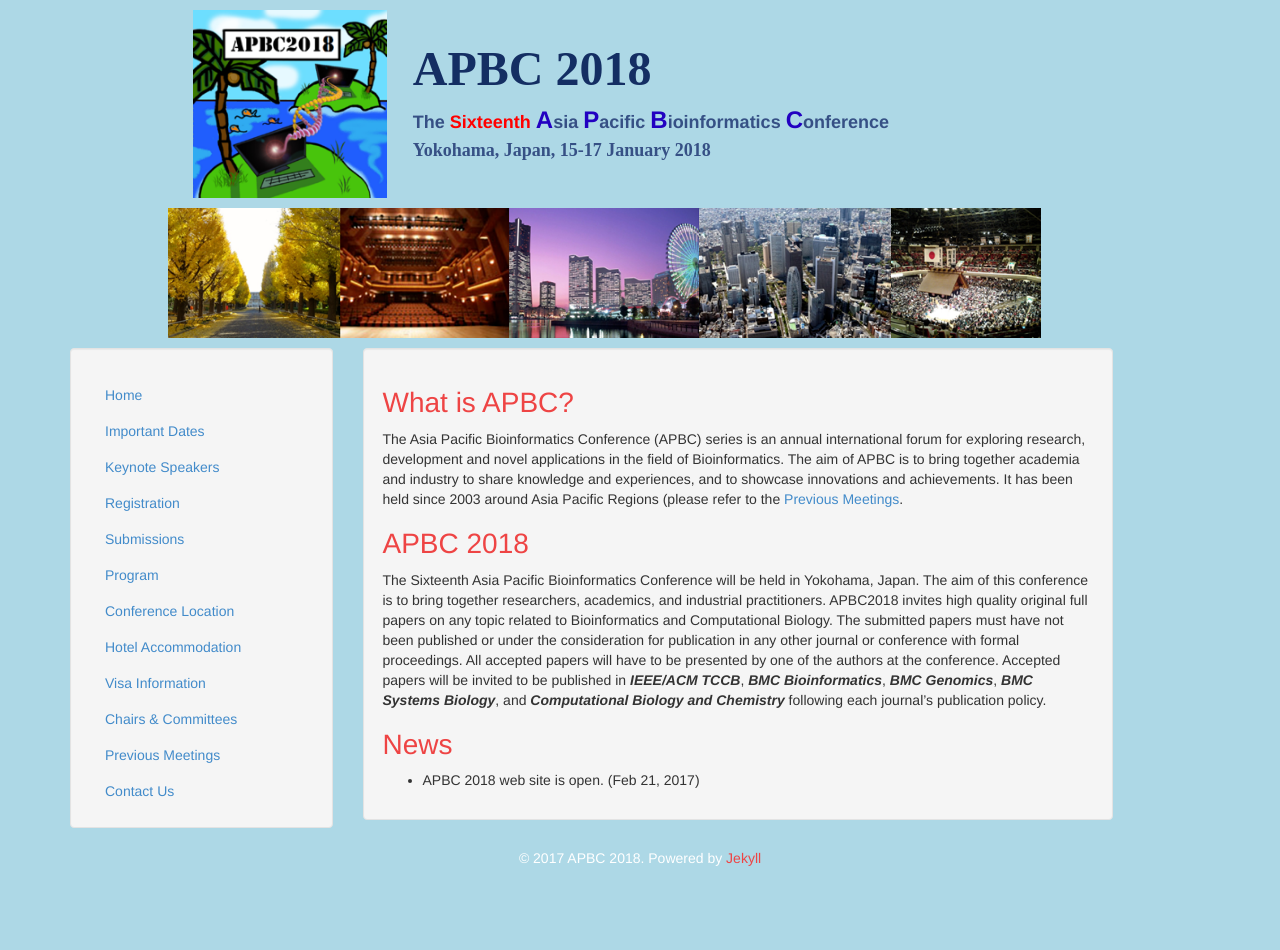
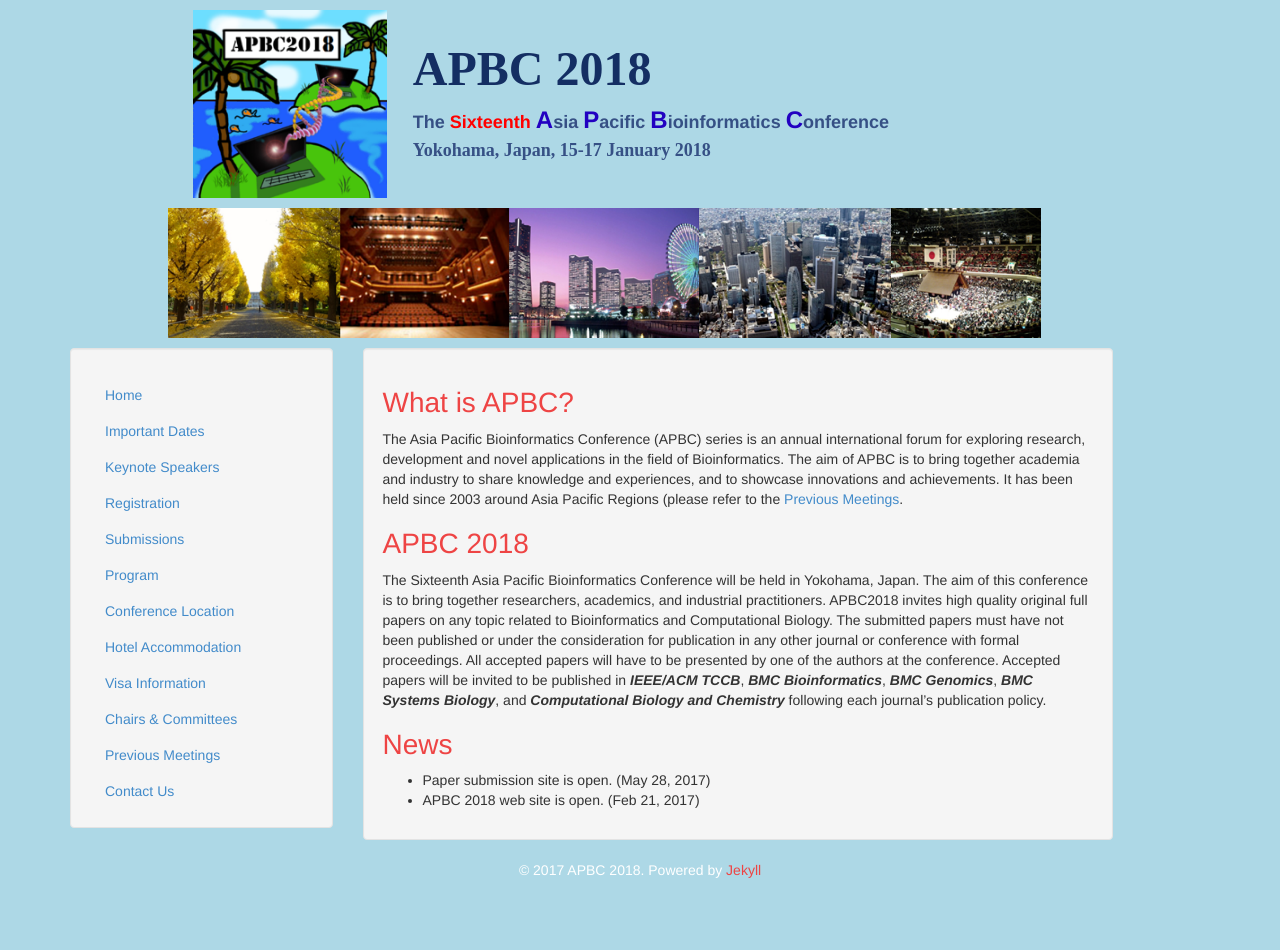
Before and after one commit to APBC2018/apbc2018.github.io, a Jekyll site: the page built from index.md, in a window 1280 px wide. Built offline with Jekyll 4.4.1, drawn with Linux system fonts in a browser that asks for light colours; our own code applies the rules of GitHub Pages for plain Markdown files.

Commit message:
add news

```diff
--- a/index.md
+++ b/index.md
@@ -12,6 +12,7 @@ The Sixteenth Asia Pacific Bioinformatics Conference will be held in Yokohama, J
 
 # News
 
+* Paper submission site is open. (May 28, 2017)
 * APBC 2018 web site is open. (Feb 21, 2017)
 
 <!-- {% for post in site.posts %} -->
```
